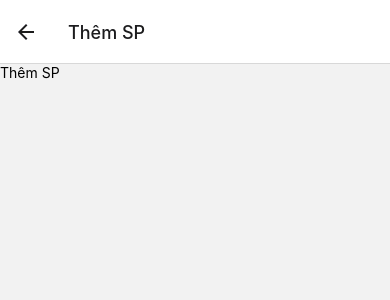
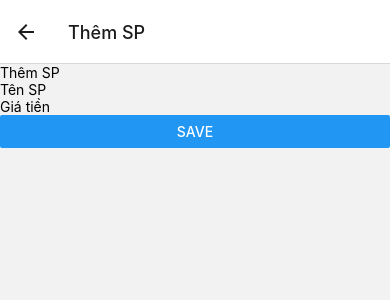
Before and after one commit to snvn1511/qly-sp-305, a React Native app: screen /ManHinhThem in a window 390 px wide. Shown: the top 300 px of the page. Built offline with nearby package versions, Linux system fonts and the light colour scheme; no server answers.

Commit message:
Chức năng thêm sản phẩm

```diff
--- a/comp/AddProduct.js
+++ b/comp/AddProduct.js
@@ -1,9 +1,46 @@
-import { View, Text } from "react-native";
+import { View, Text, TextInput, Button } from "react-native";
+import { useState } from "react";
 
-const AddProduct = ()=>{
+const AddProduct = () => {
+    const [tenSP, settenSP] = useState('');
+    const [gia, setgia] = useState(0);
+
+    const SaveProduct = () => {
+        // tạo đối tượng dữ liệu
+        let objSP = { name: tenSP, price: gia };
+        let url_api = 'https://63db6922a3ac95cec5a10e24.mockapi.io/demo-api/sanpham';
+
+        fetch(url_api, {
+            method: 'POST',
+            headers: {
+                Accept: 'application/json',
+                'Content-Type': 'application/json',
+            },
+            body: JSON.stringify(objSP)
+        })
+            .then((res) => {
+                if (res.status == 201)
+                    alert("Thêm thành công")
+            })
+            .catch((ex) => {
+                console.log(ex);
+            });
+
+    }
+
+
     return (
         <View>
             <Text>Thêm SP</Text>
+            <TextInput placeholder="Tên SP"
+                onChangeText={(txt) => { settenSP(txt) }} />
+            <TextInput placeholder="Giá tiền"
+                onChangeText={(txt) => { setgia(txt) }}
+            />
+            <Button title="Save" onPress={SaveProduct} />
+
+
+
         </View>
 
     );
```
